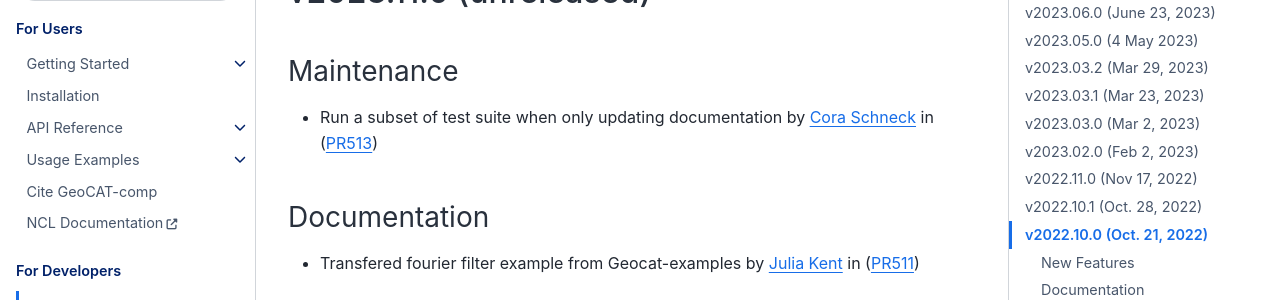
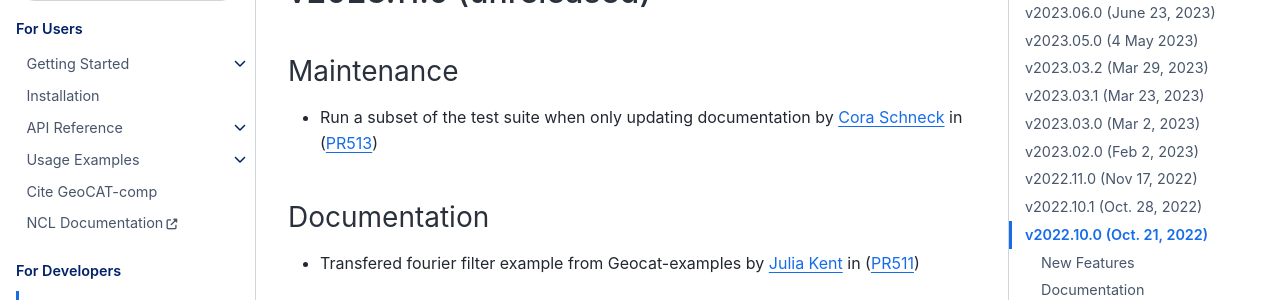
Before and after one commit to NCAR/geocat-comp, a Sphinx documentation site: the page built from docs/release-notes.rst, in a window 1280 px wide and 900 px high. Shown: the part 188-488 px from the top of the window. Built offline with Sphinx 7.4.7 and the Sphinx Book theme 1.1.4, drawn with Linux system fonts in a browser that asks for light colours; the version number could not be read and is left out.

Commit message:
update release-notes.rst

```diff
--- a/docs/release-notes.rst
+++ b/docs/release-notes.rst
@@ -10,7 +10,7 @@
 
 Maintenance
 ^^^^^^^^^^^
-* Run a subset of test suite when only updating documentation by `Cora Schneck`_ in (:pr:`513`)
+* Run a subset of the test suite when only updating documentation by `Cora Schneck`_ in (:pr:`513`)
 
 Documentation
 ^^^^^^^^^^^
```
